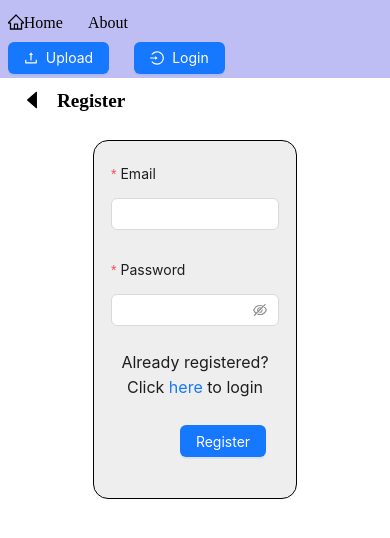
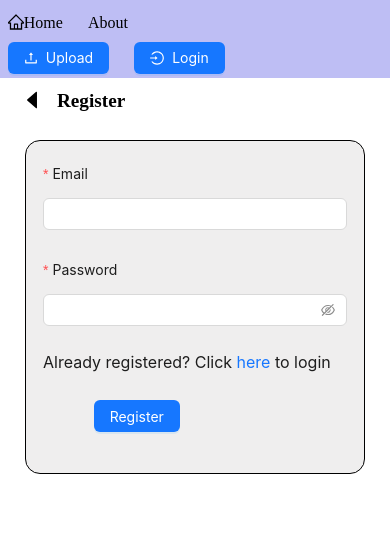
Before and after one commit to Ajay-Maury/Image-Search-and-Management-System, a React (Vite) app: page /register in a window 390 px wide. Shown: the top 538 px of the page. Built offline with nearby package versions, Linux system fonts and the light colour scheme.

Commit message:
Update Register.module.css

```diff
--- a/src/pages/Register/Register.module.css
+++ b/src/pages/Register/Register.module.css
@@ -37,3 +37,10 @@
     background-color: rgba(222, 221, 220, 0.493);
     font-size: 1rem;
 }
+
+@media screen and (max-width: 470px) {
+    .RegisterForm {
+        width: 100%;
+        text-align: left;
+    }
+}
```
